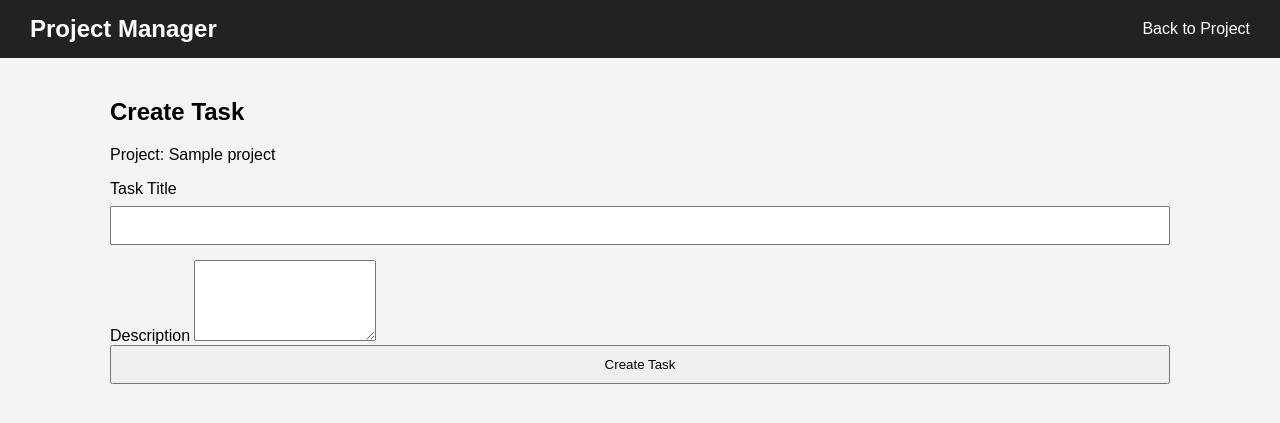
After one commit to Cha-Luna-Star/ProjectManagement-WebApp, a Flask app: template templates/create_task.html in a window 1280 px wide. The commit adds this page. Shown: the top 423 px of the page. Run offline with Flask 3, Linux system fonts and the light colour scheme; the template is opened without the code that fills it: most values are stand-ins (such as "Sample title", 1, 10 or a date in 2020); parts of the project's set-up code (start-up, migrations or seed data) failed here and were passed over.

Commit message:
Added create tasks

```diff
--- a/database.py
+++ b/database.py
@@ -29,5 +29,17 @@ def init_db():
         )
     """)
 
+    connection.execute("""
+        CREATE TABLE IF NOT EXISTS tasks (
+            id INTEGER PRIMARY KEY AUTOINCREMENT,
+            project_id INTEGER NOT NULL,
+            title TEXT NOT NULL,
+            description TEXT,
+            status TEXT NOT NULL DEFAULT 'Pending',
+            created_at TEXT DEFAULT CURRENT_TIMESTAMP,
+            FOREIGN KEY (projects_id) REFERENCES projects(id)
+        )
+    """)
+
     connection.commit()
     connection.close()
--- /dev/null
+++ b/templates/create_task.html
@@ -0,0 +1,81 @@
+<!DOCTYPE html>
+<html lang="en">
+
+<head>
+    <meta charset="UTF-8">
+
+    <meta name="viewport"
+          content="width=device-width, initial-scale=1.0">
+
+    <title>Create Task</title>
+
+    <link rel="stylesheet"
+          href="{{ url_for('static', filename='style.css') }}">
+</head>
+
+<body>
+
+    <nav class="navbar">
+
+        <h1>Project Manager</h1>
+
+        <a href="{{ url_for('project', project_id=project['id']) }}">
+            Back to Project
+        </a>
+
+    </nav>
+
+
+    <main class="dashboard">
+
+        <h2>Create Task</h2>
+
+        <p>
+            Project: {{ project["name"] }}
+        </p>
+
+
+        <form method="POST">
+
+            <div>
+
+                <label for="title">
+                    Task Title
+                </label>
+
+                <input
+                    type="text"
+                    id="title"
+                    name="title"
+                    required
+                >
+
+            </div>
+
+
+            <div>
+
+                <label for="description">
+                    Description
+                </label>
+
+                <textarea
+                    id="description"
+                    name="description"
+                    rows="5"
+                ></textarea>
+
+            </div>
+
+
+            <button type="submit">
+                Create Task
+            </button>
+
+        </form>
+
+    </main>
+
+</body>
+
+</html>
--- a/templates/project.html
+++ b/templates/project.html
@@ -61,6 +61,10 @@
             Delete Project
         </button>
 
+        <a href="{{ url_for('create_task', project_id=project['id']) }}">
+            <button>Create Task</button>
+        </a>
+
 
 
     </main>
```
